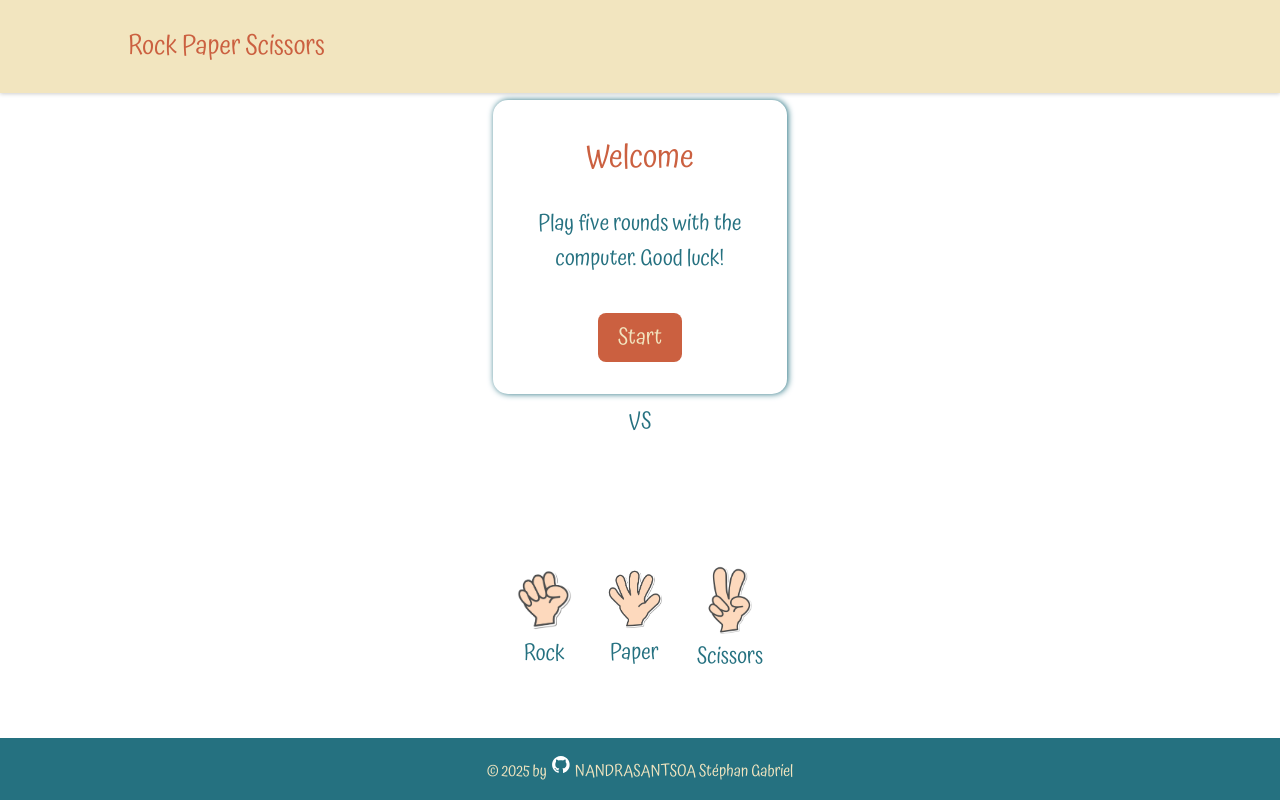
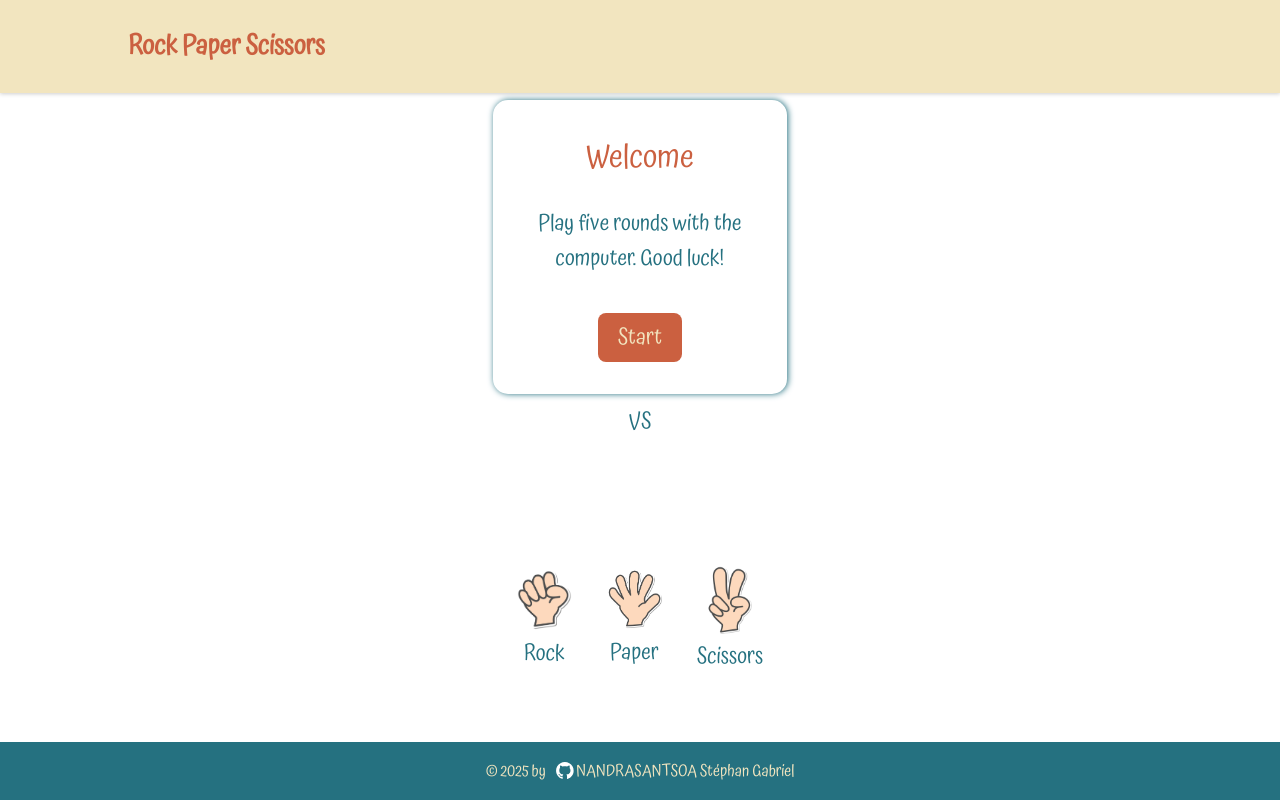
Before and after one commit to Stephan-Gabriel-SG/rockpaperscissors, a website: page index.html in a window 1280 px wide. Drawn offline with Linux system fonts and the light colour scheme.

Commit message:
footer ajust container

```diff
--- a/style.css
+++ b/style.css
@@ -28,7 +28,7 @@ body{
 .header{
     padding : 25px 0;
     width: 100%;
-    font-family: myboldfont;
+    font-weight: bold;
     background: var(--w);
     color: var(--r);
     box-shadow: 0px 1px 4px 0px #cfcfcf;
@@ -198,6 +198,7 @@ button#modalButton:hover{
 /* footer */
 footer{
     width: 100%;
+    flex-direction: row;
     color: var(--w);
     bottom: 0;
     position: absolute;
@@ -206,10 +207,15 @@ footer{
     justify-content: center;
     background: var(--bl);
 }
+
 footer p{
     font-size: medium;
+    display: flex;
+    gap: 8px;
 }
+
 footer a {
+    display: flex;
     text-decoration: none;
     color: var(--w);
     transition: .3s;
```
